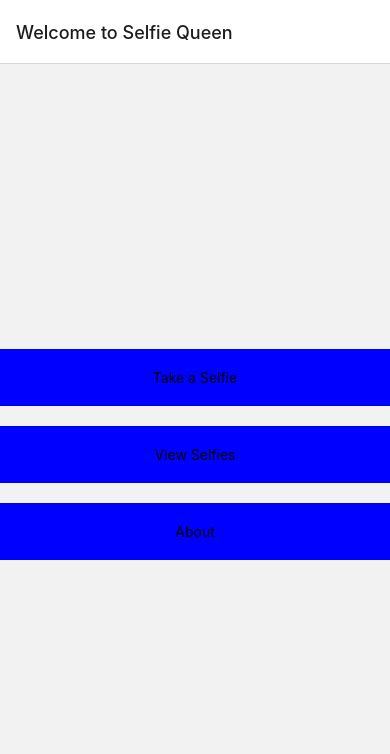
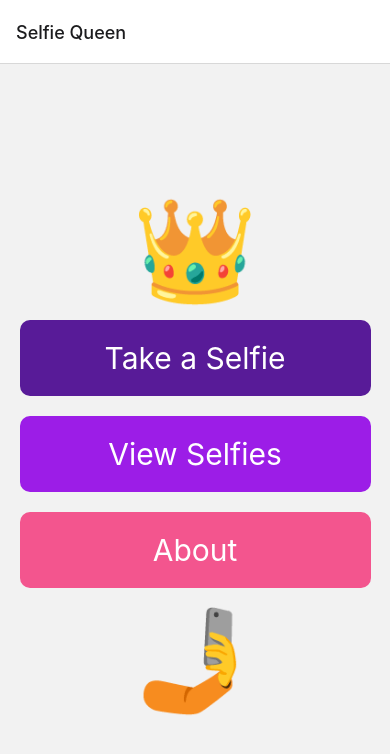
Before and after one commit to scotthallock/react-native-selfie-queen, a React Native app: screen / in a window 390 px wide. Shown: the top 754 px of the page. Built offline with nearby package versions, Linux system fonts and the light colour scheme.

Commit message:
styles: home page

```diff
--- a/App.js
+++ b/App.js
@@ -2,14 +2,12 @@ import { useEffect, useState, useRef } from "react";
 import {
   StyleSheet,
   View,
-  ScrollView,
   FlatList,
   SafeAreaView,
   Text,
   Button,
   Pressable,
   Image,
-  SliderBase,
 } from "react-native";
 
 // https://reactnative.dev/docs/navigation
@@ -50,7 +48,7 @@ export default function App() {
         <Stack.Screen
           name="Home"
           component={HomeScreen}
-          options={{ title: "Welcome to Selfie Queen" }}
+          options={{ title: "Selfie Queen" }}
         />
         <Stack.Screen
           name="Post"
@@ -75,27 +73,29 @@ export default function App() {
 function HomeScreen({ navigation }) {
   return (
     <View style={styles.container}>
+      <Text style={{fontSize: 100}}>👑</Text>
       <Pressable
-        style={styles.mainButton}
+        style={{...styles.mainButton, backgroundColor: "#581b98"}}
         title="Take a Selfie"
         onPressOut={() => navigation.navigate("Post")}
       >
-        <Text>Take a Selfie</Text>
+        <Text style={styles.mainButtonText}>Take a Selfie</Text>
       </Pressable>
       <Pressable
-        style={styles.mainButton}
+        style={{...styles.mainButton, backgroundColor: "#9c1de7"}}
         title="View Selfies"
         onPressOut={() => navigation.navigate("View")}
       >
-        <Text>View Selfies</Text>
+        <Text style={styles.mainButtonText}>View Selfies</Text>
       </Pressable>
       <Pressable
-        style={styles.mainButton}
+        style={{...styles.mainButton, backgroundColor: "#f3558e"}}
         title="About"
         onPressOut={() => navigation.navigate("About")}
       >
-        <Text>About</Text>
+        <Text style={styles.mainButtonText}>About</Text>
       </Pressable>
+      <Text style={{fontSize: 100}}>🤳</Text>
     </View>
   );
 }
@@ -268,10 +268,15 @@ const styles = StyleSheet.create({
     alignItems: "center",
     margin: 10,
     padding: 20,
-    width: "100%",
+    width: "90%",
+    borderRadius: 10,
     backgroundColor: "blue",
     color: "white",
     borderColor: "#fff",
+  },
+  mainButtonText: {
+    color: "white",
+    fontSize: 30,
   },
   buttonContainer: {
     backgroundColor: "#fff",
```
